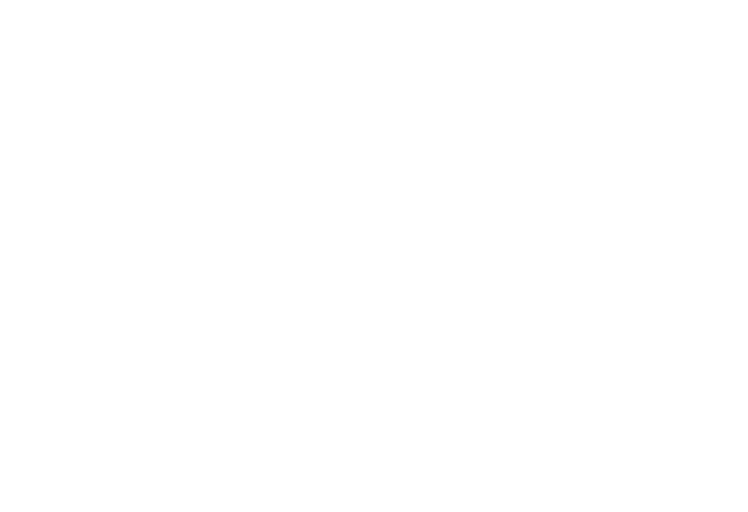
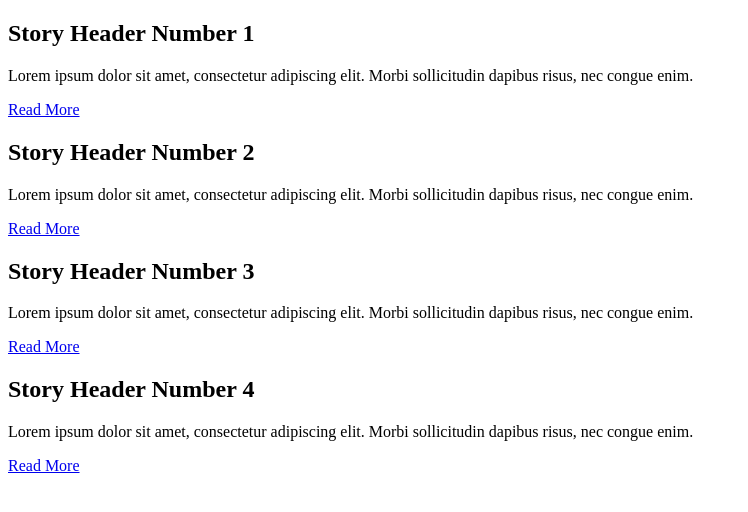
Before and after one commit to AnthonyFiset/HTML-CSS-Lab, a plain HTML site: page index.html in a window 1280 px wide. Shown: the whole page, without its empty margins (0-748 px from the left). Drawn offline with Linux system fonts and the light colour scheme.

Commit message:
Added first part of content to HTML

```diff
--- a/index.html
+++ b/index.html
@@ -8,6 +8,27 @@
     <title>Document</title>
 </head>
 <body>
-
+    <div class="container">
+        <div class="boxes" id="box1">
+            <h2>Story Header Number 1</h2>
+            <p>Lorem ipsum dolor sit amet, consectetur adipiscing elit. Morbi sollicitudin dapibus risus, nec congue enim.</p>
+            <a href="#">Read More</a>
+        </div>
+        <div class="boxes" id="box2">
+            <h2>Story Header Number 2</h2>
+            <p>Lorem ipsum dolor sit amet, consectetur adipiscing elit. Morbi sollicitudin dapibus risus, nec congue enim.</p>
+            <a href="#">Read More</a>
+        </div>
+        <div class="boxes" id="box3">
+            <h2>Story Header Number 3</h2>
+            <p>Lorem ipsum dolor sit amet, consectetur adipiscing elit. Morbi sollicitudin dapibus risus, nec congue enim.</p>
+            <a href="#">Read More</a>
+        </div>
+        <div class="boxes" id="box4">
+            <h2>Story Header Number 4</h2>
+            <p>Lorem ipsum dolor sit amet, consectetur adipiscing elit. Morbi sollicitudin dapibus risus, nec congue enim.</p>
+            <a href="#">Read More</a>
+        </div>
+    </div>
 </body>
 </html>
```
